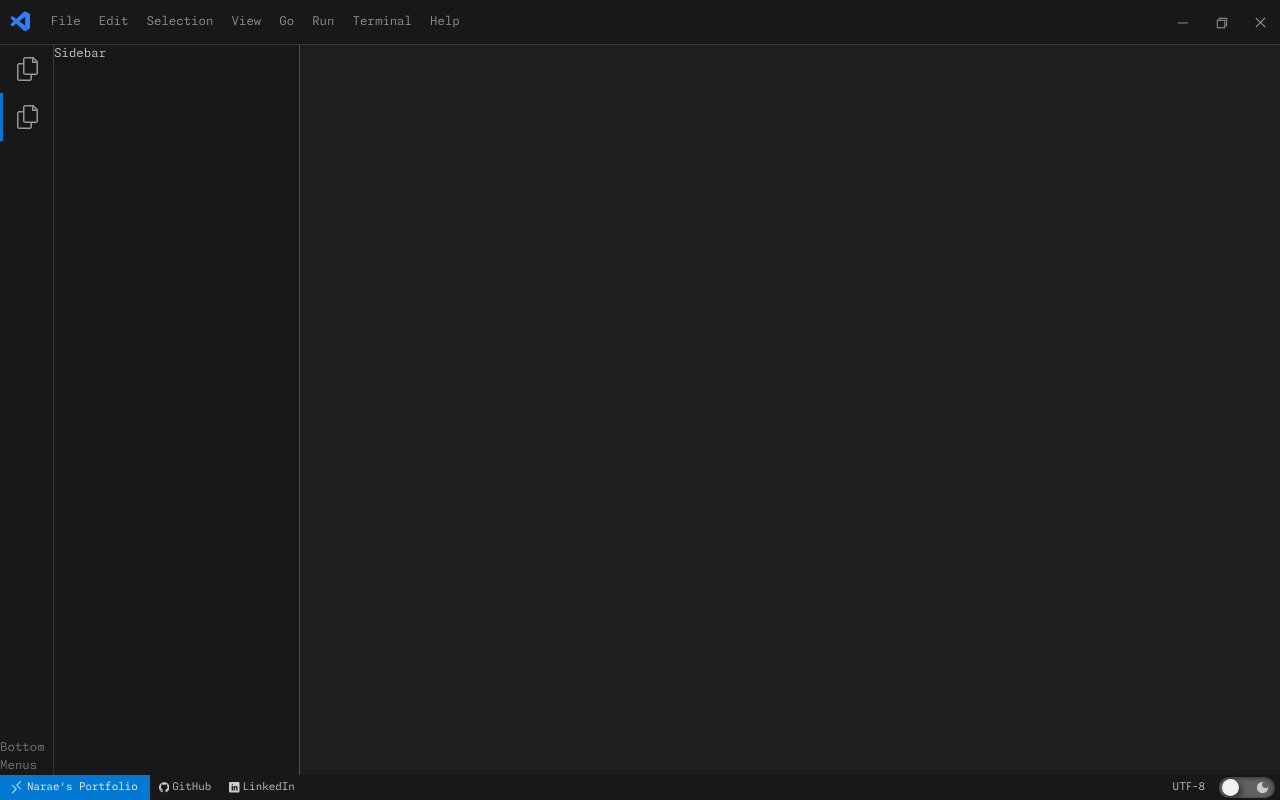
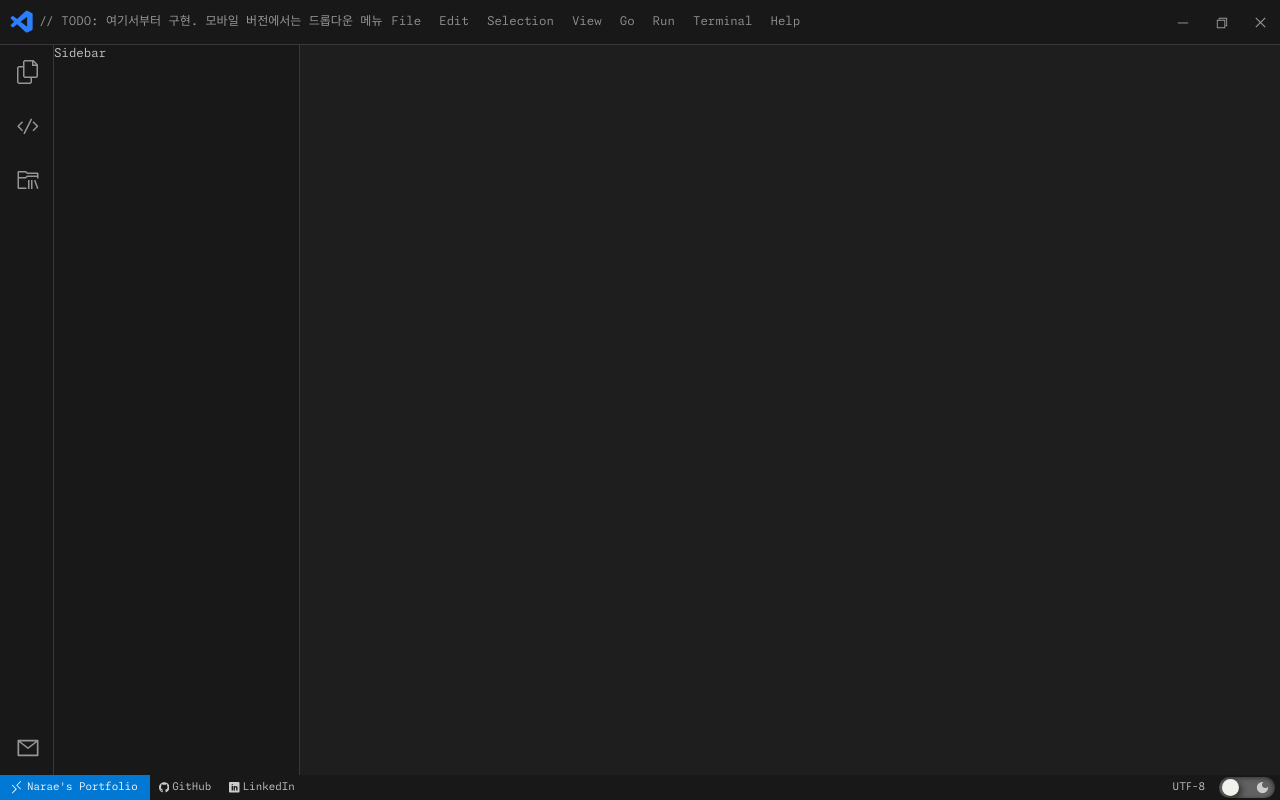
Before and after one commit to Narae-H/portfolio-2025, a Next.js app: page / in a window 1280 px wide. Built offline with nearby package versions, Linux system fonts and the light colour scheme.

Commit message:
feat(layout) implement Tooltip component

```diff
--- /dev/null
+++ b/app/components/common/Tooltip.tsx
@@ -0,0 +1,101 @@
+import React, { ReactNode, useState } from 'react';
+
+type TooltipProps = {
+  children: ReactNode;
+  content: ReactNode;
+  side?: 'top' | 'bottom' | 'left' | 'right';
+  sideOffset?: number;
+  className?: string;
+  arrowClassName?: string;
+};
+
+const ARROW_SIZE = 8;
+
+export default function Tooltip({
+  children,
+  content,
+  side = 'top',
+  sideOffset = 8,
+  className = '',
+  arrowClassName = '',
+}: TooltipProps) {
+  const [visible, setVisible] = useState(false);
+
+  const showTooltip = () => setVisible(true);
+  const hideTooltip = () => setVisible(false);
+
+  const getTooltipPosition = () => {
+    switch (side) {
+      case 'top':
+        return 'bottom-full left-1/2 -translate-x-1/2';
+      case 'bottom':
+        return 'top-full left-1/2 -translate-x-1/2';
+      case 'left':
+        return 'right-full top-1/2 -translate-y-1/2';
+      case 'right':
+        return 'left-full top-1/2 -translate-y-1/2';
+      default:
+        return '';
+    }
+  };
+
+  const getArrowPosition = () => {
+    switch (side) {
+      case 'top':
+        return 'top-full left-1/2 -translate-x-1/2 rotate-45';
+      case 'bottom':
+        return 'bottom-full left-1/2 -translate-x-1/2 rotate-45';
+      case 'left':
+        return 'left-full top-1/2 -translate-y-1/2 -translate-x-1/2 rotate-45';
+      case 'right':
+        return 'right-full top-1/2 -translate-y-1/2 translate-x-1/2 rotate-45';
+      default:
+        return '';
+    }
+  };
+
+  const getTooltipStyle = () => {
+    switch (side) {
+      case 'top':
+        return { marginBottom: sideOffset };
+      case 'bottom':
+        return { marginTop: sideOffset };
+      case 'left':
+        return { marginRight: sideOffset };
+      case 'right':
+        return { marginLeft: sideOffset };
+      default:
+        return {};
+    }
+  };
+
+  return (
+    <div
+      className="relative inline-block"
+      onMouseEnter={showTooltip}
+      onMouseLeave={hideTooltip}
+      onFocus={showTooltip}
+      onBlur={hideTooltip}
+      tabIndex={0}
+    >
+      {children}
+
+      {visible && (
+        <div
+          className={`
+            absolute z-10 select-none rounded px-2 py-2 text-sm text-nowrap shadow-lg
+            ${getTooltipPosition()} ${className}
+          `}
+          style={getTooltipStyle()}
+          role="tooltip"
+        >
+          {content}
+          <div
+            style={{ width: ARROW_SIZE, height: ARROW_SIZE }}
+            className={`absolute ${arrowClassName} ${getArrowPosition()}`}
+          />
+        </div>
+      )}
+    </div>
+  );
+}
--- a/app/components/layout/activitybar/ActivityMenuItem.tsx
+++ b/app/components/layout/activitybar/ActivityMenuItem.tsx
@@ -1,72 +1,36 @@
-'use client'
-
 import Icon from "@/app/components/common/Icon";
-import { useTheme } from "@/lib/hooks/useTheme";
-import Tippy from "@tippyjs/react";
+import Tooltip from "@/app/components/common/Tooltip";
 import Link from "next/link";
 
 type ActivityMenuItemProps = {
-  title: string,
-  tooltip?: string,
+  tooltip: string,
+  link: string
   icon?: string,
   className?: string,
   iconClassName?: string,
-  isActiveMenu?: boolean
+  isActiveMenu?: boolean,
+  children?: React.ReactNode
 }
 
 export default function ActivityMenuItem({
-  title,
   tooltip = '',
+  link = '',
   icon = '',
   className = '',
   iconClassName = '',
   isActiveMenu = false
 }: ActivityMenuItemProps) {
-  // const {theme, isLight} = useTheme();
-
-  // const [borderColor, setBorderColor] = useState<string>("");
-
-  // useEffect(() => {
-  //   const root = document.documentElement;
-  //   const color = getComputedStyle(root)
-  //     .getPropertyValue("--color-sidebar-border")
-  //     .trim();
-  //   setBorderColor(color);
-  // }, [theme]);
-
-  // const [bgColor, setBgColor] = useState<string>("");
-
-  // useEffect(() => {
-  //   const root = document.documentElement;
-  //   const color = getComputedStyle(root)
-  //     .getPropertyValue("--color-sidebar-bg")
-  //     .trim();
-  //   setBgColor(color);
-  // }, [theme]);
-
-  // const [tooltipStyles, setTooltipStyles] = useState({
-  //   border: isLight? "#d6cfe2":"#37373d",
-  //   backgroundColor: isLight? "#d6cfe2":"#37373d",
-  //   color: "",
-  // });
-
-  // useEffect(() => {
-  //   const rootStyles = getComputedStyle(document.documentElement);
-  //   setTooltipStyles({
-  //     border: `1px solid ${rootStyles.getPropertyValue("--color-sidebar-border").trim()}`,
-  //     backgroundColor: rootStyles.getPropertyValue("--color-sidebar-bg").trim(),
-  //     color: rootStyles.getPropertyValue("--color-sidebar-text").trim(),
-  //   });
-  // }, [theme]);
-
-  const {theme} = useTheme();
-
   return (
-    <Tippy content={tooltip} placement="right">
-      <Link href="/home"
+    <Tooltip
+      content={tooltip}
+      side="right"
+      className="flex bg-activitybar-bg text-activitybar-hover-text border-1 border-activitybar-border text-sm"
+      arrowClassName="bg-activitybar-bg border-l-1 border-b-1 border-activitybar-border"
+    >
+      <Link href={link}
             className={`
               flex w-full justify-center
-              py-1
+              my-2
               border-l-3
               ${isActiveMenu? 'border-sidebar-border-active': 'border-sidebar-border-inactive'}
               `}
@@ -74,15 +38,15 @@ export default function ActivityMenuItem({
             data-tooltip-content={tooltip}
       >
         <div className={`
-          flex
-          text-base-text
+          flex w-full justify-center
+          text-activitybar-text
           p-3 rounded-md
-          hover:cursor-pointer horder: hover:text-sidebar-hover-text
+          hover:cursor-pointer horder: hover:text-activitybar-hover-text
           ${className}
         `}>
           <Icon name={icon} className={`${iconClassName}`}/>
         </div>
       </Link>
-    </Tippy>
+    </Tooltip>
   )
 }
--- a/app/components/layout/activitybar/Activitybar.tsx
+++ b/app/components/layout/activitybar/Activitybar.tsx
@@ -1,21 +1,48 @@
 import ActivityMenuItem from "@/app/components/layout/activitybar/ActivityMenuItem";
-import { Tooltip } from "react-tooltip";
+import { mainMenus } from "@/data/menu/mainMenu";
+import Link from "next/link";
+import { usePathname } from "next/navigation";
+import { AiOutlineMail } from "react-icons/ai";
 
 type Props = {
   className?: string;
 }
 
 export default function Activitybar({className}: Props) {
-  // const { MainMenu } = mainMenus;
+  const pathname = usePathname();
+  console.log(pathname);
 
   return (
-    <div className={`flex flex-col justify-between bg-activitybar-bg text-activitybar-text border-r-1 border-activitybar-border ${className}`}>
+    <div className={`
+      flex flex-col justify-between
+      bg-activitybar-bg
+      text-activitybar-text
+      border-r-1 border-activitybar-border
+      ${className}`}
+    >
       <div className="flex w-full flex-col">
-        <ActivityMenuItem title="Home" tooltip="Home" icon="VscFiles" iconClassName="w-8 h-8"/>
-        <ActivityMenuItem title="Home" tooltip="Home" icon="VscFiles" iconClassName="w-8 h-8" isActiveMenu={true}/>
+        { mainMenus.menus.map( (menu) => {
+          const isActive = pathname.startsWith(menu.name);
+          return (
+            <ActivityMenuItem
+              key={menu.name}
+              tooltip={menu.tooltip}
+              link={`/${menu.name}`}
+              icon={menu.icon}
+              iconClassName="w-8 h-8"
+              isActiveMenu={isActive}
+            />
+          )
+        }
+        )}
       </div>
-      <div className="flex w-full">
-        Bottom Menus
+      <div className="flex w-full flex-col">
+        <ActivityMenuItem
+          tooltip="Contact Me!"
+          link="mailto:naraehyeon@gmail.com"
+          icon="AiOutlineMail"
+          iconClassName="w-8 h-8"
+        />
       </div>
     </div>
   )
--- a/app/components/layout/header/Header.tsx
+++ b/app/components/layout/header/Header.tsx
@@ -1,6 +1,6 @@
 
-import LeftMenus from './LeftHeader';
-import RightMenus from './RightHeader';
+import LeftHeader from '@/app/components/layout/header/LeftHeader';
+import RightHeader from '@/app/components/layout/header/RightHeader';
 
 type Props = {
   className: string;
@@ -9,8 +9,8 @@ type Props = {
 export default function Header ({className}: Props) {
   return (
     <div className={`flex justify-between items-center w-full bg-base-bg text-base-text border-b-1 border-base-border ${className}`}>
-      <LeftMenus />
-      <RightMenus />
+      <LeftHeader />
+      <RightHeader />
     </div>
   )
 }
--- a/app/components/layout/header/LeftHeader.tsx
+++ b/app/components/layout/header/LeftHeader.tsx
@@ -1,24 +1,30 @@
-'use client'
+'use client';
 
 import { mainMenus } from '@/data/menu/mainMenu';
 import { topMenus } from '@/data/menu/topMenus';
 import TopMenuItem from '@/app/components/layout/header/TopMenuItem';
+import TopMenuSubItem from '@/app/components/layout/header/TopMenuSubItem'; // 여기서 import
 import Link from 'next/link';
 import { VscVscode } from 'react-icons/vsc';
 import { useDeviceDetection } from '@/lib/hooks/useDeviceDetection';
 
-export default function LeftMenus() {
+export default function LeftHeader() {
   const { isMobile } = useDeviceDetection();
-  const menus = isMobile? mainMenus:topMenus;
+  const menus = isMobile ? mainMenus : topMenus;
 
   return (
     <div className="flex h-full items-center">
-      <Link href="/"><VscVscode className="w-8 h-8 text-blue-500 m-3"/></Link>
-      {
-        menus.menus.map( (menu) =>
-          <TopMenuItem key={menu.name} title={menu.name}/>
+      <Link href="/">
+        <VscVscode className="w-9 h-9 text-blue-500 ml-3 mr-1" />
+      </Link>
+      // TODO: 여기서부터 구현. 모바일 버전에서는 드롭다운 메뉴
+      {menus.menus.map((menu) =>
+        isMobile && menu? (
+          <TopMenuSubItem key={menu.name} item={menu} />
+        ) : (
+          <TopMenuItem key={menu.name} title={menu.name} />
         )
-      }
+      )}
     </div>
-  )
+  );
 }
--- /dev/null
+++ b/app/components/layout/header/TopMenuSubItem.tsx
@@ -0,0 +1,44 @@
+'use client';
+
+import { Menu } from '@mantine/core';
+import { Item } from '@/data/menu/mainMenu';
+import Link from 'next/link';
+import { usePathname } from 'next/navigation';
+import { cn } from '@/lib/utils/cn';
+
+interface Props {
+  item: Item;
+  parentPath?: string;
+}
+
+export default function TopMenuSubItem({ item, parentPath = '' }: Props) {
+  const pathname = usePathname();
+  const path = `${parentPath}/${item.name.toLowerCase().replace(/\s+/g, '-')}`;
+
+  const isActive = pathname.startsWith(path);
+
+  if (item.items && item.items.length > 0) {
+    return (
+      <Menu.Sub>
+        <Menu.Sub.Target>
+          <Menu.Sub.Item className={cn(isActive && 'text-blue-600 font-semibold')}>
+            {item.name}
+          </Menu.Sub.Item>
+        </Menu.Sub.Target>
+        <Menu.Sub.Dropdown>
+          {item.items.map((subItem) => (
+            <TopMenuSubItem key={subItem.name} item={subItem} parentPath={path} />
+          ))}
+        </Menu.Sub.Dropdown>
+      </Menu.Sub>
+    );
+  }
+
+  return (
+    <Link href={path} passHref>
+      <Menu.Item className={cn(isActive && 'text-blue-600 font-semibold')}>
+        {item.name}
+      </Menu.Item>
+    </Link>
+  );
+}
--- a/app/globals.css
+++ b/app/globals.css
@@ -11,8 +11,9 @@
   --color-base-hover-bg: #262626;
 
   --color-activitybar-bg: #181818;
-  --color-activitybar-text: #cccccc;
-  --color-activitybar-text: #7b7b7b;
+  --color-activitybar-text: #969696;
+  --color-activitybar-hover-text: #f0f4ff;
+  --color-activitybar-inactive-text: #7b7b7b;
   --color-activitybar-border: #37373d;
 
   --color-sidebar-bg: #181818;
@@ -21,8 +22,7 @@
   --color-sidebar-hover-text: #ffffff;
   --color-sidebar-point-bg: #0078d4;
   --color-sidebar-point-text: #ffffff;
-  --color-sidebar-border: red;
-  /* --color-sidebar-border: #37373d; */
+  --color-sidebar-border: #37373d;
   --color-sidebar-border-inactive: #181818;
   --color-sidebar-border-active: #0078d4;
 
@@ -68,18 +68,18 @@
     --color-base-hover-bg: #ede8ef;
 
     --color-activitybar-bg: #ededf5;
-    --color-activitybar-text: #705697;
+    --color-activitybar-text: #908c96;
+    --color-activitybar-hover-text: #705697;
     --color-activitybar-inactive-text: #bbb0d9;
     --color-activitybar-border: #d6cfe2;
 
     --color-sidebar-bg: #f0f0f7;
-    --color-sidebar-text: #61618f;
-    --color-sidebar-hover-bg: #7e69a1;
+    --color-sidebar-text: #9999bb;
+    --color-sidebar-hover-bg: #4a2d6e;
     --color-sidebar-hover-text: #705697;
     --color-sidebar-point-bg: #4e3c69;
     --color-sidebar-point-text: #e5e3e9;
-    --color-sidebar-border: blue;
-    /* --color-sidebar-border: #d6cfe2; */
+    --color-sidebar-border: #d6cfe2;
     --color-sidebar-border-inactive: #f0f0f7;
     --color-sidebar-border-active: #705697;
 
@@ -187,18 +187,3 @@ html {
 body {
   font-family: 'mono-space-neon-light', monospace;
 }
-
-
-/* 라이트 모드 */
-html[data-theme='light'] .tippy-box[data-theme~='custom'] {
-  background-color: var(--color-sidebar-bg);
-  color: var(--color-text);
-  border: 1px solid var(--color-border);
-}
-
-/* 다크 모드 */
-html[data-theme='dark'] .tippy-box[data-theme~='custom'] {
-  background-color: var(--color-sidebar-bg);
-  color: var(--color-text);
-  border: 1px solid var(--color-border);
-}
--- /dev/null
+++ b/lib/utils/cn.ts
@@ -0,0 +1,4 @@
+// TODO 왜 값자기 만들라는거지? 나중에 보고 삭제하던가 ?
+export function cn(...classes: (string | false | null | undefined)[]) {
+  return classes.filter(Boolean).join(' ');
+}
--- a/lib/utils/iconMap.tsx
+++ b/lib/utils/iconMap.tsx
@@ -1,4 +1,5 @@
 import { IconType } from "react-icons";
+import { AiOutlineMail } from "react-icons/ai";
 import { VscCode, VscFiles, VscFolderLibrary } from "react-icons/vsc";
 
 type IconMapType = {
@@ -7,5 +8,6 @@ type IconMapType = {
 export const IconMap: IconMapType = {
   VscFiles: VscFiles,
   VscCode: VscCode,
-  VscFolderLibrary: VscFolderLibrary
+  VscFolderLibrary: VscFolderLibrary,
+  AiOutlineMail: AiOutlineMail
 }
--- a/package.json
+++ b/package.json
@@ -12,8 +12,8 @@
     "deploy": "gh-pages -d out"
   },
   "dependencies": {
+    "@mantine/core": "^8.2.4",
     "@reduxjs/toolkit": "^2.8.2",
-    "@tippyjs/react": "^4.2.6",
     "next": "15.4.5",
     "react": "19.1.0",
     "react-dom": "19.1.0",
```
Also changed, not shown: app/components/layout/header/RightHeader.tsx (+4 -4 lines), 1 other file (tests, documents, lock files or other folders).
